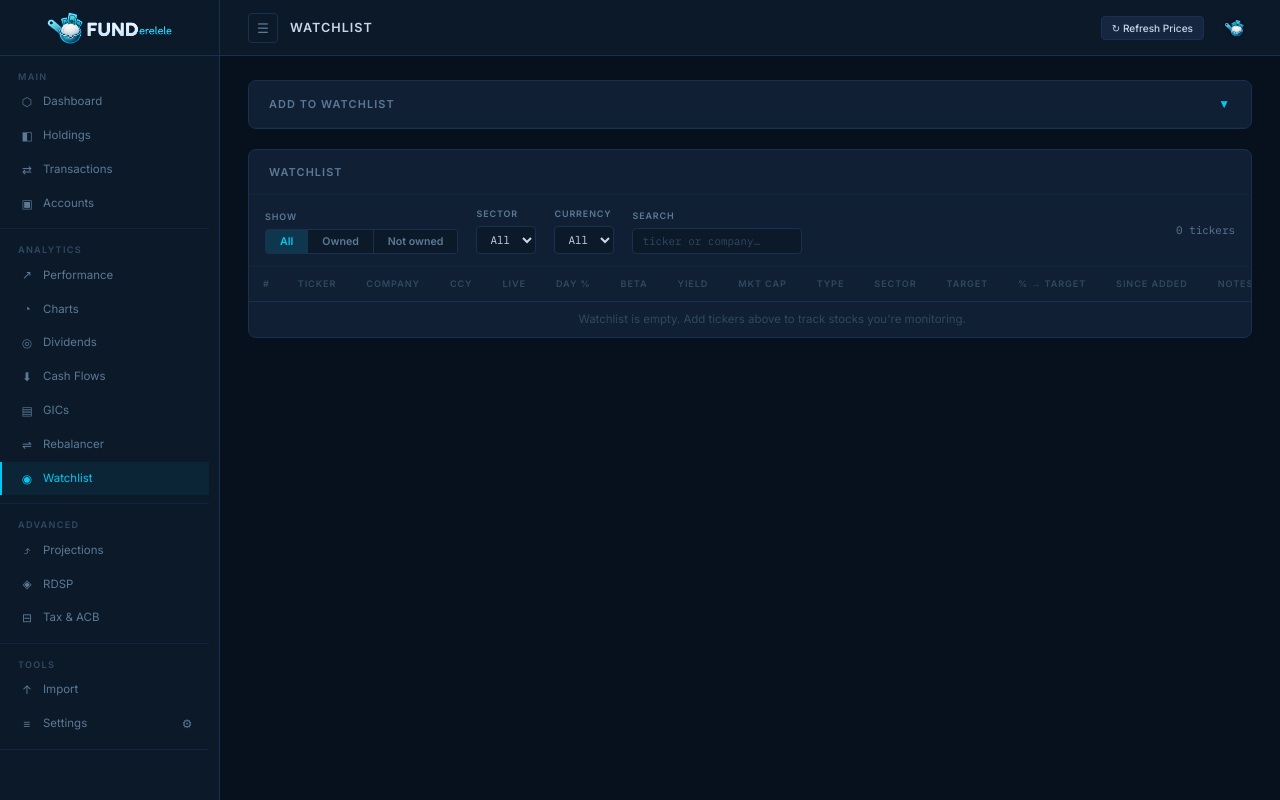
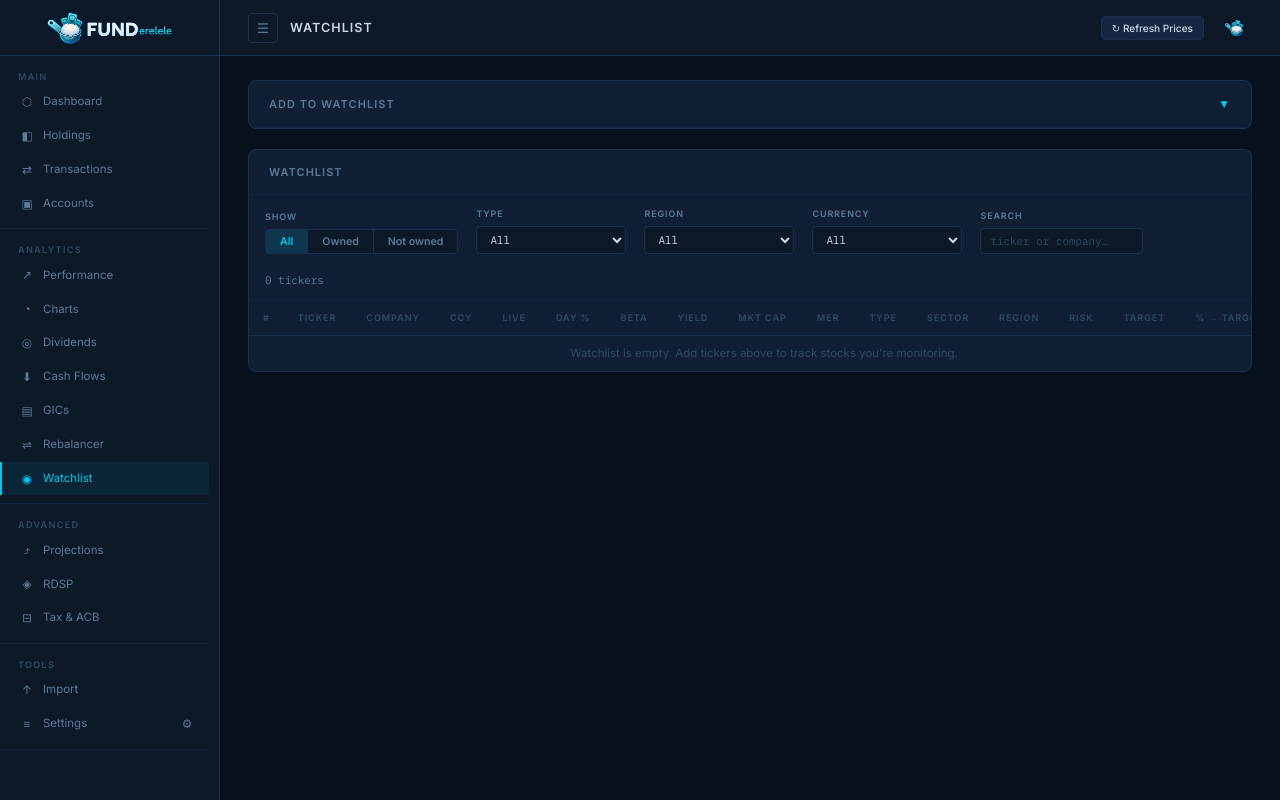
Before and after one commit to toma-nator/FUNDerelele, a Flask app: page /watchlist in a window 1280 px wide. Run offline with Flask 3, Linux system fonts and the light colour scheme; data that the repository does not hold is empty.

Commit message:
feat: watchlist table cleanup — MER/Region/Risk columns, Type+Region filters, uniform filter widths
- Added MER, Region, and Risk (blended) columns so the watchlist shows where each
  name lands across all the rebalancer target dimensions (it already had asset
  Type, Sector, Market Cap, Currency, Beta). All sortable.
- get_watchlist_data enriches each row with region (_region_of), risk
  (_blend_bucket), and mer (expense_ratio), and returns region/type option lists.
- Filters: dropped the Sector filter (sorting the column is enough) and added Type
  and Region; kept Currency and Search. Wired the JS to the new selects.
- Gave the holdings/watchlist toolbar selects a uniform 150px min-width so they line
  up with the search box instead of being tiny.
- Notes column already nowrap; edit-row colspan bumped 15 -> 18 for the new columns.

Co-Authored-By: Claude Opus 4.8 <noreply@anthropic.com>

```diff
--- a/calculations.py
+++ b/calculations.py
@@ -2104,6 +2104,9 @@ def get_watchlist_data():
             'currency': it.currency,
             'sector': m.get('sector') or it.sector or '',
             'asset_type': m.get('asset_type') or '',
+            'region': _region_of(it.ticker, m),
+            'risk': _blend_bucket(it.ticker, m),
+            'mer': round(m['expense_ratio'], 3) if m.get('expense_ratio') is not None else None,
             'market_cap': _fmt_mktcap(m.get('market_cap')),
             'market_cap_raw': m.get('market_cap') or 0,
             'beta': round(m['beta'], 2) if m.get('beta') is not None else None,
@@ -2118,7 +2121,10 @@ def get_watchlist_data():
 
     sectors = sorted({r['sector'] for r in rows if r['sector']})
     currencies = sorted({r['currency'] for r in rows if r['currency']})
-    return {'rows': rows, 'sectors': sectors, 'currencies': currencies}
+    regions = sorted({r['region'] for r in rows if r['region'] and r['region'] != 'Unclassified'})
+    types = sorted({r['asset_type'] for r in rows if r['asset_type']})
+    return {'rows': rows, 'sectors': sectors, 'currencies': currencies,
+            'regions': regions, 'types': types}
 
 
 def get_rebalancer_gaps_all():
--- a/static/css/style.css
+++ b/static/css/style.css
@@ -1384,6 +1384,9 @@ option { background: var(--bg-card); color: var(--text); }
   cursor: pointer;
 }
 .filter-select:focus { outline: none; border-color: var(--accent); }
+/* Uniform filter-control width in the holdings/watchlist toolbar so the selects
+   and the search box line up (search keeps its own class for the placeholder). */
+.holdings-toolbar .filter-select { min-width: 150px; }
 .filter-search { min-width: 170px; }
 .filter-search::placeholder { color: var(--text-muted); }
 
--- a/templates/watchlist.html
+++ b/templates/watchlist.html
@@ -361,10 +361,17 @@
       </div>
     </div>
     <div class="filter-group">
-      <label>Sector</label>
-      <select id="filter-sector" class="filter-select">
+      <label>Type</label>
+      <select id="filter-type" class="filter-select">
         <option value="">All</option>
-        {% for s in data.sectors %}<option value="{{ s }}">{{ s }}</option>{% endfor %}
+        {% for t in data.types %}<option value="{{ t }}">{{ t }}</option>{% endfor %}
+      </select>
+    </div>
+    <div class="filter-group">
+      <label>Region</label>
+      <select id="filter-region" class="filter-select">
+        <option value="">All</option>
+        {% for rg in data.regions %}<option value="{{ rg }}">{{ rg }}</option>{% endfor %}
       </select>
     </div>
     <div class="filter-group">
@@ -395,8 +402,11 @@
           <th class="r" data-sort data-type="num">Beta <span class="sort-arrow"></span></th>
           <th class="r" data-sort data-type="num">Yield <span class="sort-arrow"></span></th>
           <th class="r" data-sort data-type="num">Mkt Cap <span class="sort-arrow"></span></th>
+          <th class="r" data-sort data-type="num">MER <span class="sort-arrow"></span></th>
           <th data-sort data-type="text">Type <span class="sort-arrow"></span></th>
           <th data-sort data-type="text">Sector <span class="sort-arrow"></span></th>
+          <th data-sort data-type="text">Region <span class="sort-arrow"></span></th>
+          <th data-sort data-type="text">Risk <span class="sort-arrow"></span></th>
           <th class="r" data-sort data-type="num">Target <span class="sort-arrow"></span></th>
           <th class="r" data-sort data-type="num">% → Target <span class="sort-arrow"></span></th>
           <th class="r" data-sort data-type="num">Since Added <span class="sort-arrow"></span></th>
@@ -407,6 +417,7 @@
       <tbody>
         {% for it in data.rows %}
         <tr data-owned="{{ 'owned' if it.owned else 'not' }}" data-sector="{{ it.sector }}" data-ccy="{{ it.currency }}"
+            data-type="{{ it.asset_type }}" data-region="{{ it.region }}"
             data-search="{{ (it.ticker ~ ' ' ~ it.company) | lower }}"
             {% if it.target_hit %}class="wl-hit wl-hit-{{ 'buy' if it.target_type == 'below' else 'sell' }}"{% endif %}>
           <td class="text-dim mono col-rownum">{{ loop.index }}</td>
@@ -425,8 +436,11 @@
           <td class="r mono" data-val="{{ it.beta if it.beta is not none else '' }}">{% if it.beta is not none %}{{ '%.2f' % it.beta }}{% else %}<span class="text-dim">—</span>{% endif %}</td>
           <td class="r mono" data-val="{{ it.yield_pct if it.yield_pct is not none else '' }}">{% if it.yield_pct is not none %}{{ '%.2f' % it.yield_pct }}%{% else %}<span class="text-dim">—</span>{% endif %}</td>
           <td class="r mono text-dim" data-val="{{ it.market_cap_raw }}">{{ it.market_cap or '—' }}</td>
+          <td class="r mono text-dim" data-val="{{ it.mer if it.mer is not none else '' }}">{% if it.mer is not none %}{{ '%.2f' % it.mer }}%{% else %}—{% endif %}</td>
           <td class="text-dim" style="font-size:.78rem" data-val="{{ it.asset_type }}">{{ it.asset_type or '—' }}</td>
           <td class="text-dim" style="font-size:.78rem" data-val="{{ it.sector }}">{{ it.sector or '—' }}</td>
+          <td class="text-dim" style="font-size:.78rem" data-val="{{ it.region }}">{{ it.region or '—' }}</td>
+          <td class="text-dim" style="font-size:.78rem" data-val="{{ it.risk }}">{{ it.risk or '—' }}</td>
           <td class="r mono {% if it.target_hit %}text-green{% else %}text-dim{% endif %}" data-val="{{ it.target_price if it.target_price is not none else '' }}">
             {% if it.target_price is not none %}
               <span title="{{ 'Buy at or below' if it.target_type == 'below' else 'Sell at or above' }}">{{ '≤' if it.target_type == 'below' else '≥' }}${{ '%.2f' % it.target_price }}</span>
@@ -445,7 +459,7 @@
         </tr>
         <tr class="wl-edit-row" id="edit-{{ it.id }}" style="display:none">
           <td></td>
-          <td colspan="15">
+          <td colspan="18">
             <form method="POST" action="{{ url_for('watchlist_edit', id=it.id) }}" style="display:flex;gap:.6rem;align-items:center;flex-wrap:wrap;padding:6px 0">
               <span class="text-dim" style="font-size:.78rem">Target</span>
               <select class="form-input" name="target_type" style="width:auto">
@@ -611,18 +625,20 @@ function reviewTicker(t) {
   });
 
   let ownedFilter = 'all';
-  const sectorSel = document.getElementById('filter-sector');
+  const typeSel = document.getElementById('filter-type');
+  const regionSel = document.getElementById('filter-region');
   const ccySel = document.getElementById('filter-ccy');
   const searchInp = document.getElementById('filter-search');
   const countEl = document.getElementById('wl-count');
   const noMatch = document.getElementById('wl-no-match');
 
   function applyFilters() {
-    const sec = sectorSel.value, ccy = ccySel.value, q = searchInp.value.trim().toLowerCase();
+    const ty = typeSel.value, rg = regionSel.value, ccy = ccySel.value, q = searchInp.value.trim().toLowerCase();
     let visible = 0;
     rows.forEach(r => {
       const ok = (ownedFilter === 'all' || r.dataset.owned === ownedFilter)
-              && (!sec || r.dataset.sector === sec)
+              && (!ty || r.dataset.type === ty)
+              && (!rg || r.dataset.region === rg)
               && (!ccy || r.dataset.ccy === ccy)
               && (!q || (r.dataset.search || '').indexOf(q) !== -1);
       r.style.display = ok ? '' : 'none';
@@ -646,7 +662,8 @@ function reviewTicker(t) {
       applyFilters();
     });
   });
-  sectorSel.addEventListener('change', applyFilters);
+  typeSel.addEventListener('change', applyFilters);
+  regionSel.addEventListener('change', applyFilters);
   ccySel.addEventListener('change', applyFilters);
   searchInp.addEventListener('input', applyFilters);
   applyFilters();
```
